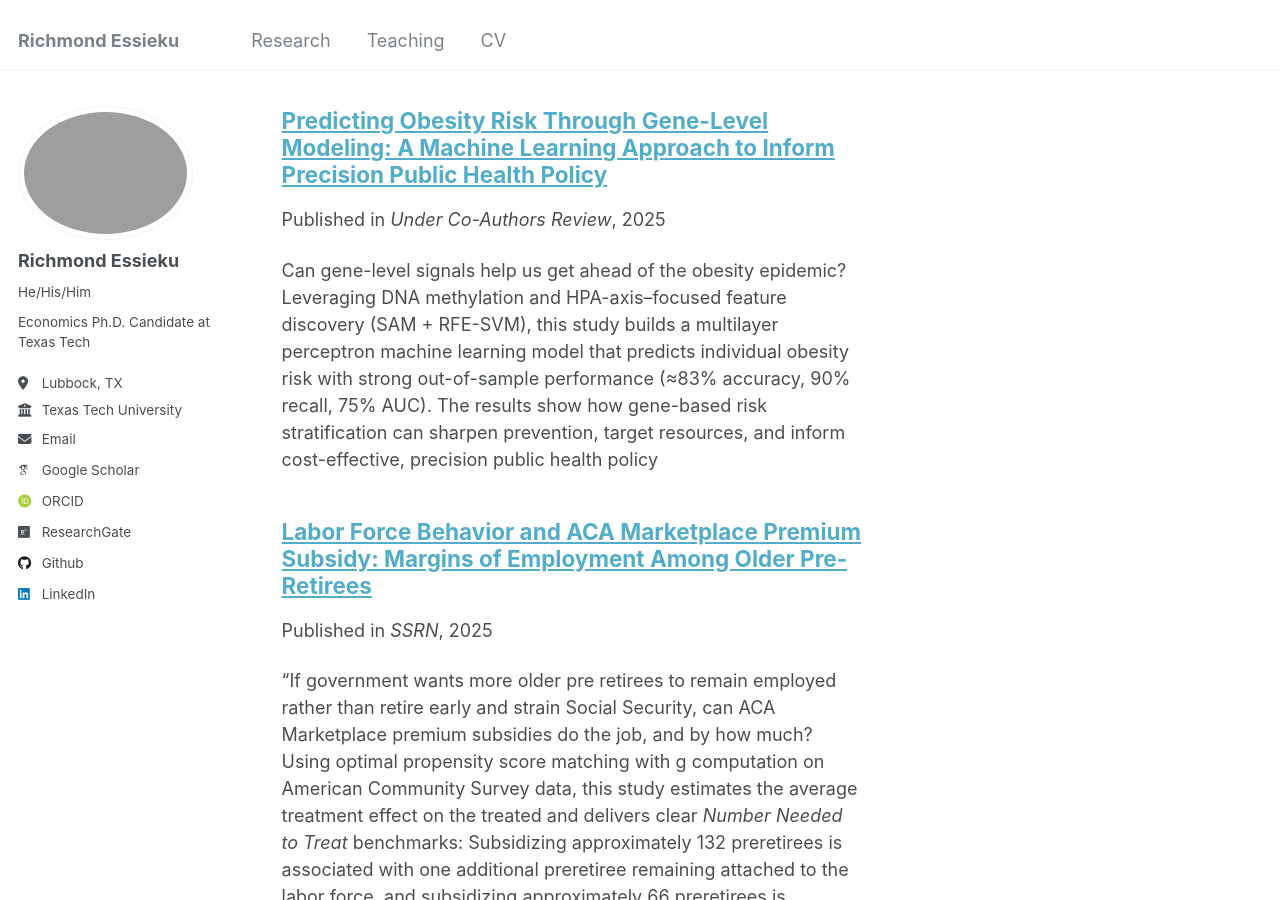
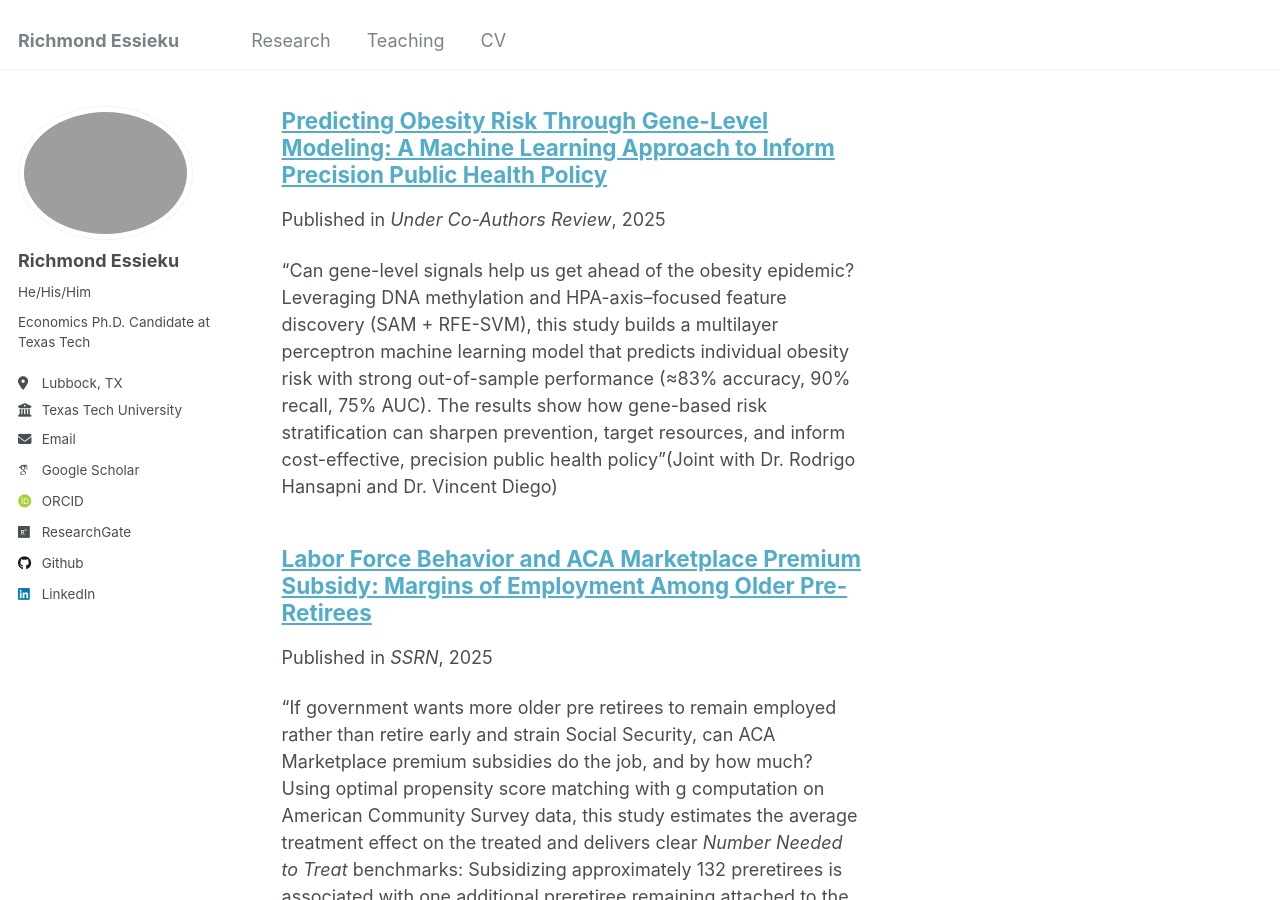
Before and after one commit to essieku/essieku.github.io, a Jekyll site: the page built from _pages/publications.html, in a window 1280 px wide and 900 px high, scrolled down 2300 px. Built offline with Jekyll 4.4.1, drawn with Linux system fonts in a browser that asks for light colours; some web fonts are replaced.

Commit message:
Update Others2.md

```diff
--- a/_publications/Others2.md
+++ b/_publications/Others2.md
@@ -3,10 +3,9 @@ title: "Predicting Obesity Risk Through Gene-Level Modeling: A Machine Learning
 collection: publications
 category: working-paper
 permalink: /publication/gene-obesity-ml
-excerpt: 'Can gene-level signals help us get ahead of the obesity epidemic? Leveraging DNA methylation and HPA-axis–focused feature discovery (SAM + RFE-SVM), this study builds a multilayer perceptron machine learning model that predicts individual obesity risk with strong out-of-sample performance (≈83% accuracy, 90% recall, 75% AUC). The results show how gene-based risk stratification can sharpen prevention, target resources, and inform cost-effective, precision public health policy'
+excerpt: '"Can gene-level signals help us get ahead of the obesity epidemic? Leveraging DNA methylation and HPA-axis–focused feature discovery (SAM + RFE-SVM), this study builds a multilayer perceptron machine learning model that predicts individual obesity risk with strong out-of-sample performance (≈83% accuracy, 90% recall, 75% AUC). The results show how gene-based risk stratification can sharpen prevention, target resources, and inform cost-effective, precision public health policy"(Joint with Dr. Rodrigo Hansapni and Dr. Vincent Diego)'
 date: 2025-07-20
 venue: 'Under Co-Authors Review'
-authors: 'Richmond Essieku'
 status: 'Working Paper'
 
 # slidesurl: ''
```
